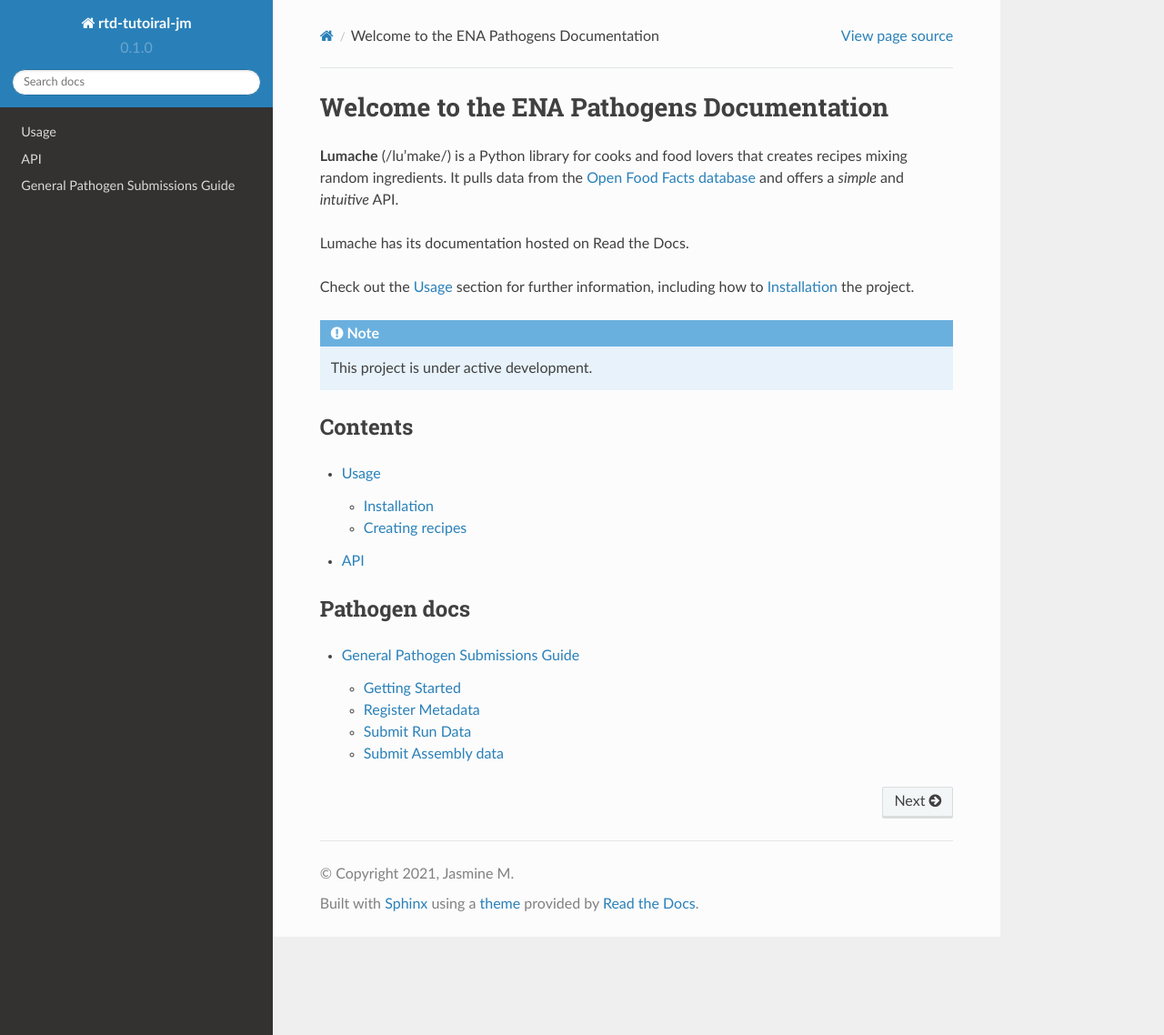
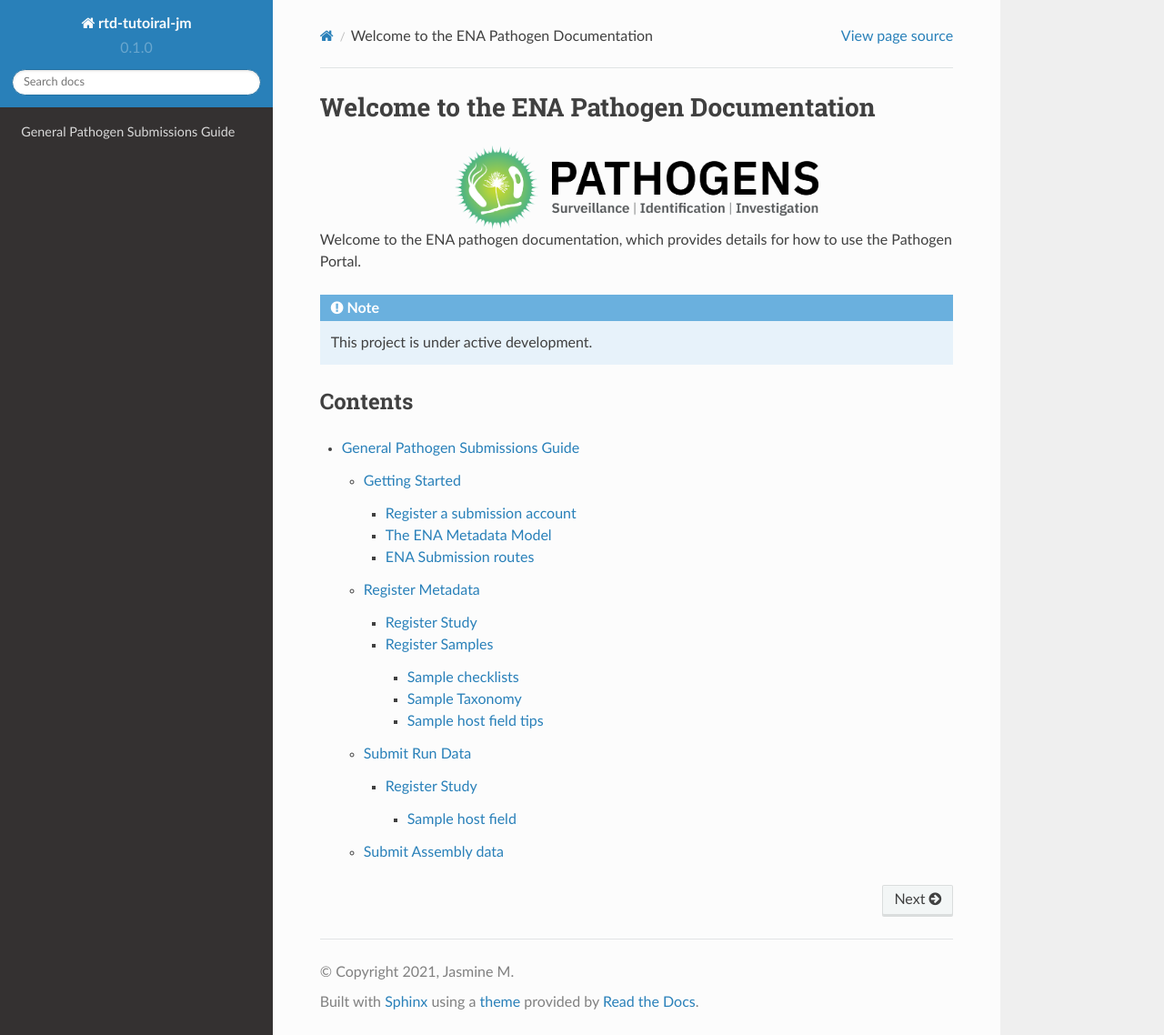
Before and after one commit to jas-mckin/rtd-tutorial-jm, a Sphinx documentation site: the page built from docs/source/index.rst, in a window 1280 px wide and 1138 px high. Shown: the whole window at 91% size. Built offline with Sphinx 7.4.7 and the Read the Docs theme 2.0.0, drawn with Linux system fonts in a browser that asks for light colours.

Commit message:
update index.rst

```diff
--- a/docs/source/index.rst
+++ b/docs/source/index.rst
@@ -1,17 +1,15 @@
-Welcome to the ENA Pathogens Documentation
+Welcome to the ENA Pathogen Documentation
 ==========================================
 
 
+.. image:: images/pathogens_logo_1.png
+ :width: 400
+ :align: center
 
-**Lumache** (/lu'make/) is a Python library for cooks and food lovers
-that creates recipes mixing random ingredients.
-It pulls data from the `Open Food Facts database <https://world.openfoodfacts.org/>`_
-and offers a *simple* and *intuitive* API.
 
-Lumache has its documentation hosted on Read the Docs.
+Welcome to the ENA pathogen documentation, which provides details for how to use the Pathogen Portal.
 
-Check out the :doc:`usage` section for further information, including
-how to :ref:`installation` the project.
+
 
 .. note::
 
@@ -21,15 +19,6 @@ Contents
 --------
 
 .. toctree::
-
-   usage
-   api
-
-
-Pathogen docs
---------
-
-.. toctree::
-   :maxdepth: 2
+   :maxdepth: 4
 
    pathogen_subs_guide
--- a/docs/source/pathogen_subs_guide.rst
+++ b/docs/source/pathogen_subs_guide.rst
@@ -168,7 +168,7 @@ You can search for suitable taxon IDs and find more information about a taxon ID
 
 
 
-Sample host field
+Sample host field tips
 ''''''''''''''''''
 
 The pathogen sample host fields are varied. Here is listed the host fields currently in use and some guidance for filling these.
```
